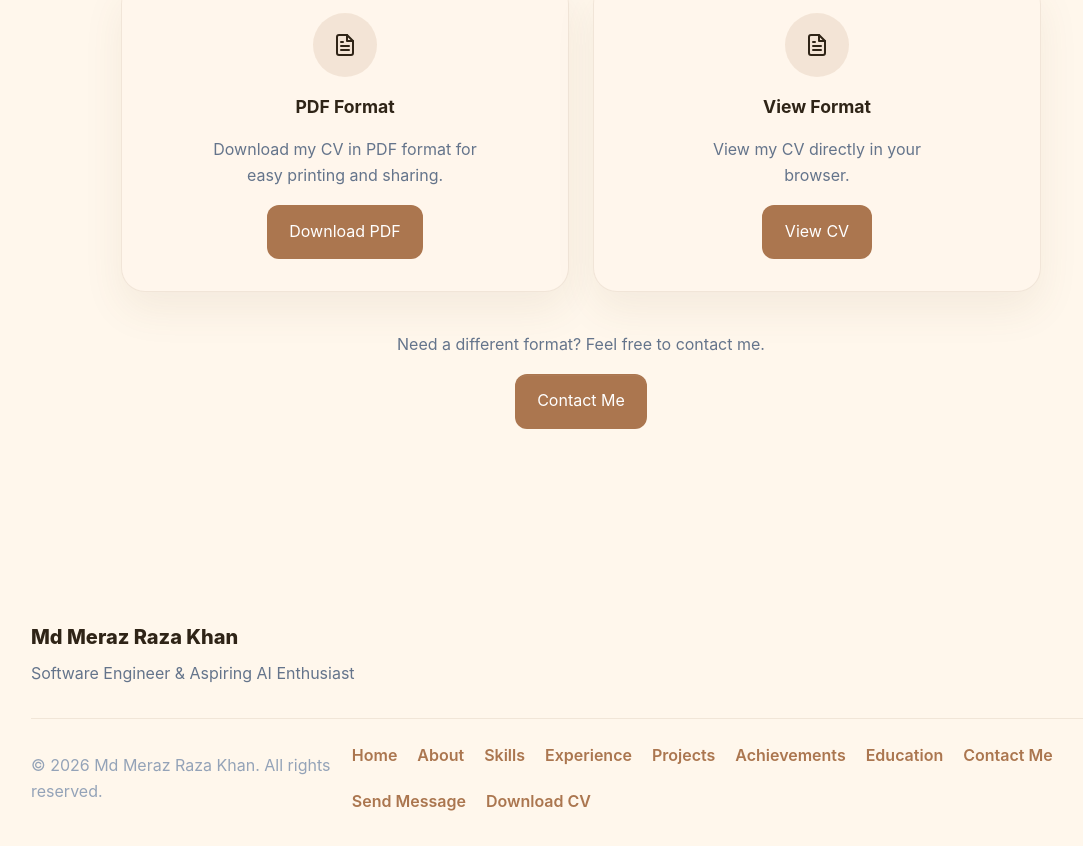
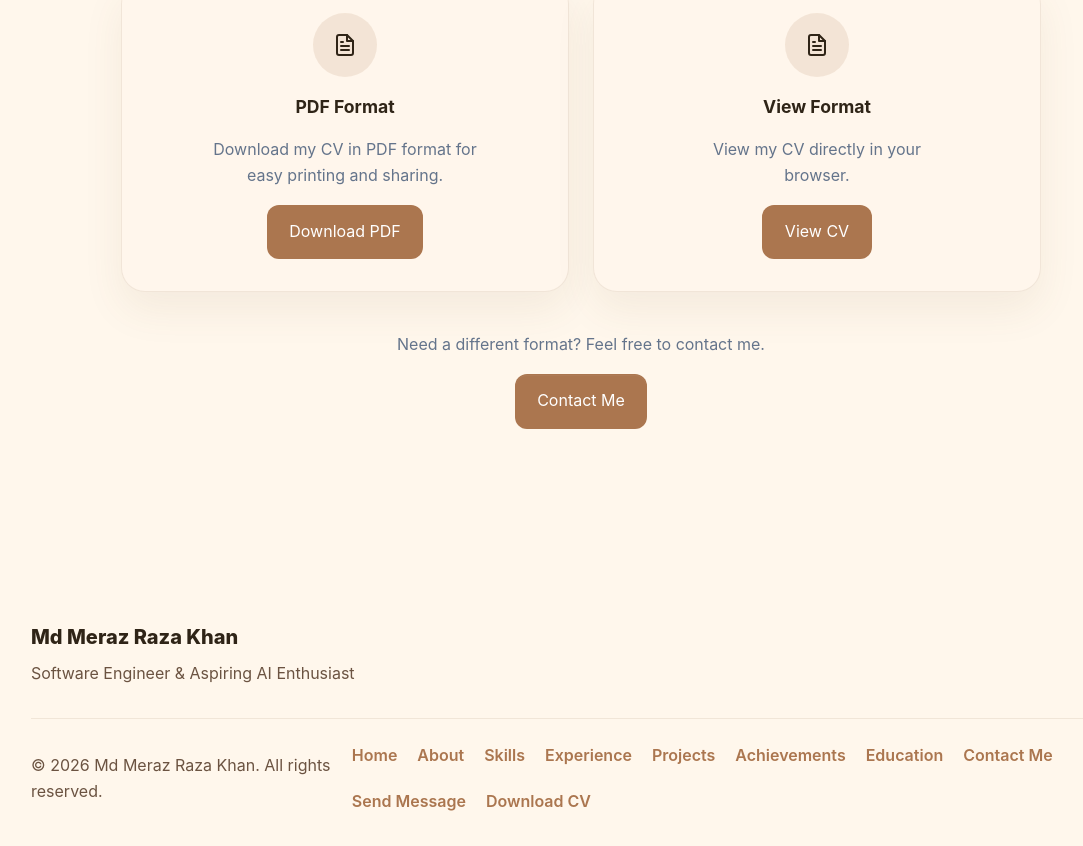
Before and after one commit to MdMerazRazaKhan/portfolio, a React (Vite) app in the folder frontend/: page / in a window 1280 px wide. Shown: the part 7700-8546 px from the top of the page, without its empty margins (59-1142 px from the left). Built offline with nearby package versions, Linux system fonts and the light colour scheme.

Commit message:
design: align light mode footer background and text colors to the theme design

```diff
--- a/frontend/src/styles/globals.css
+++ b/frontend/src/styles/globals.css
@@ -1132,11 +1132,12 @@ nav {
 }
 
 .footer-note {
-  color: #94a3b8;
+  color: var(--surface-text);
 }
 
 .site-footer {
   padding: 4rem 0 2rem;
+  background: var(--body-bg);
   color: var(--surface-text);
 }
 
@@ -1164,7 +1165,7 @@ nav {
 
 .footer-subtitle {
   margin: 0;
-  color: #64748b;
+  color: var(--surface-text);
 }
 
 .footer-connect {
@@ -1235,7 +1236,7 @@ nav {
 
 .footer-copyright {
   margin: 0;
-  color: #94a3b8;
+  color: var(--surface-text);
 }
 
 .footer-nav {
```
